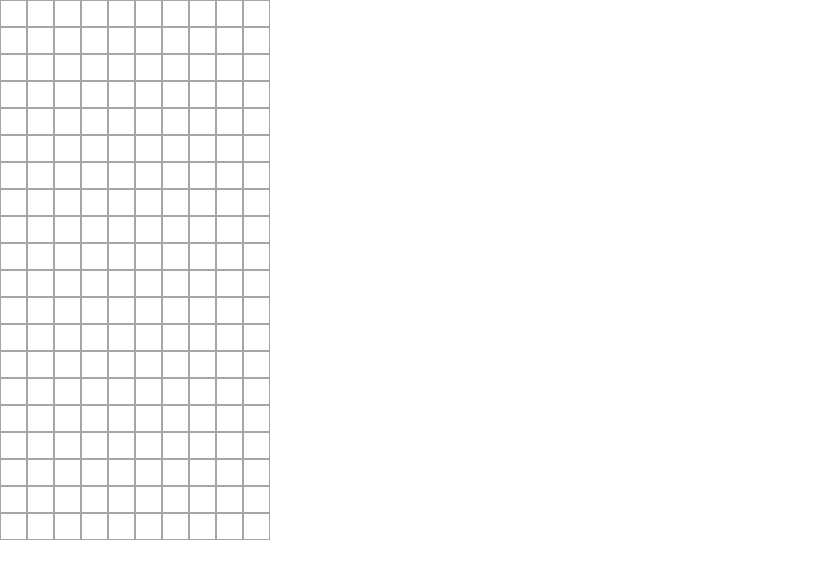
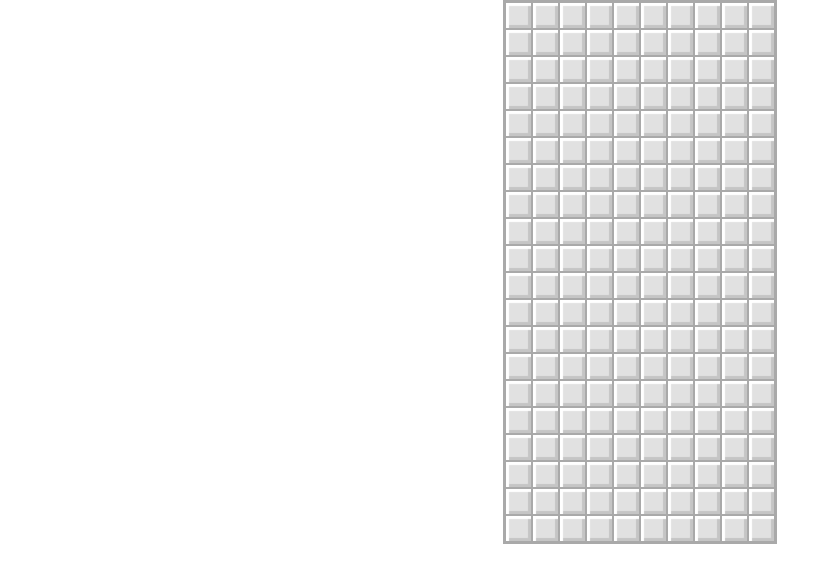
Before and after one commit to timaxin/minesweeper, a React (Create React App) app: page / in a window 1280 px wide. Shown: the top 582 px of the page, without its empty margins (0-840 px from the left). Built offline with nearby package versions, Linux system fonts and the light colour scheme.

Commit message:
Refactor styles to meet classic theme more. Hide classes on unrevealed cells

```diff
--- /dev/null
+++ b/src/_variables.scss
@@ -0,0 +1,2 @@
+$cell-color: #e1e1e1;
+$asset-path: '/assets';
--- /dev/null
+++ b/src/components/App/App.scss
@@ -0,0 +1,9 @@
+.App {
+    min-height: 100vh;
+    display: flex;
+    flex-direction: column;
+}
+
+main {
+    flex-grow: 1;
+}
--- a/src/components/App/App.tsx
+++ b/src/components/App/App.tsx
@@ -1,5 +1,5 @@
 import React, { useState, useCallback, useEffect } from 'react';
-import './App.css';
+import './App.scss';
 import GameField from '../GameField/GameField';
 import { makeField, openNearbyEmptyCell, FieldSizeInit, findCell } from '../../utils';
 import { Cell, Field } from '../../types';
@@ -58,7 +58,7 @@ function App() {
 
   return (
     <div className="App">
-      <header className="App-header"></header>
+      <header></header>
       <main>
         <GameField field={field} onCellClick={handleCellClick}></GameField>
       </main>
--- a/src/components/FieldCell/FieldCell.css
+++ b/src/components/FieldCell/FieldCell.scss
@@ -1,5 +1,20 @@
+@use 'sass:map';
+@import '../../variables';
+
+$bombs-count-colors: (
+    '1': 'blue',
+    '2': 'green',
+    '3': 'red',
+    '4': 'darkblue',
+    '5': 'gold',
+    '6': 'lightblue',
+    '7': 'blueviolet',
+    '8': 'darkorange',
+    '9': 'black'
+);
+
 .cell {
-    border: 1px solid rgba(0, 0, 0, 0.35);
+    border: 1px solid darkgrey;
     user-select: none;
     width: 25px;
     max-width: 25px;
@@ -9,11 +24,15 @@
     cursor: pointer;
     text-align: center;
     font-weight: 700;
+    background-color: $cell-color;
+}
+
+.cell:not(._open) {
+    box-shadow: inset 3px 3px 1px white, inset -3px -3px 1px #c5c5c5;
 }
 
 .cell._open {
     cursor: default;
-    background-color: bisque;
 }
 
 .cell._bomb._open {
@@ -22,9 +41,10 @@
     background-repeat: no-repeat;
 }
 
-.cell._open._bombs-nearby {
-    color: #f5f5f5;
-    background-color: firebrick;
+@each $number, $color in $bombs-count-colors {
+    .cell._open._bombs-nearby[data-bombs-nearby='#{$number}'] {
+        color: #{$color};
+    }
 }
 
 .cell._flag {
--- a/src/components/FieldCell/FieldCell.tsx
+++ b/src/components/FieldCell/FieldCell.tsx
@@ -1,6 +1,6 @@
 import React from 'react';
 import { Cell } from '../../types';
-import './FieldCell.css';
+import './FieldCell.scss';
 
 const FieldCell: React.FC<{
   cell: Cell,
@@ -15,8 +15,8 @@ const FieldCell: React.FC<{
   const classes = [
     'cell',
     cell.open && '_open',
-    (!cell.withBomb && (cell.bombsNearby > 0)) && '_bombs-nearby',
-    cell.withBomb && '_bomb',
+    (cell.open && !cell.withBomb && (cell.bombsNearby > 0)) && '_bombs-nearby',
+    cell.open && cell.withBomb && '_bomb',
     !cell.open && cell.flag && '_flag',
   ].filter(Boolean).join(' ');
   return (
--- a/src/components/GameField/GameField.css
+++ /dev/null
@@ -1,8 +0,0 @@
-.field {
-    display: inline-block;
-    margin: 0 auto;
-}
-
-.row {
-    display: flex;
-}
--- /dev/null
+++ b/src/components/GameField/GameField.scss
@@ -0,0 +1,14 @@
+.fieldContainer {
+    display: flex;
+    align-items: center;
+    justify-content: center;
+}
+
+.field {
+    display: inline-block;
+    border: 2px solid darkgrey;
+}
+
+.row {
+    display: flex;
+}
--- a/src/components/GameField/GameField.tsx
+++ b/src/components/GameField/GameField.tsx
@@ -1,6 +1,6 @@
 import React from 'react';
 import { Cell, Field } from '../../types';
-import './GameField.css';
+import './GameField.scss';
 import FieldCell from '../FieldCell/FieldCell';
 
 const GameField: React.FC<{
--- a/src/index.tsx
+++ b/src/index.tsx
@@ -1,6 +1,6 @@
 import React from 'react';
 import ReactDOM from 'react-dom/client';
-import './index.css';
+import './index.scss';
 import App from './components/App/App';
 import reportWebVitals from './reportWebVitals';
 
```
Also changed, not shown: src/components/App/App.css (deleted), src/index.scss (renamed from src/index.css).
